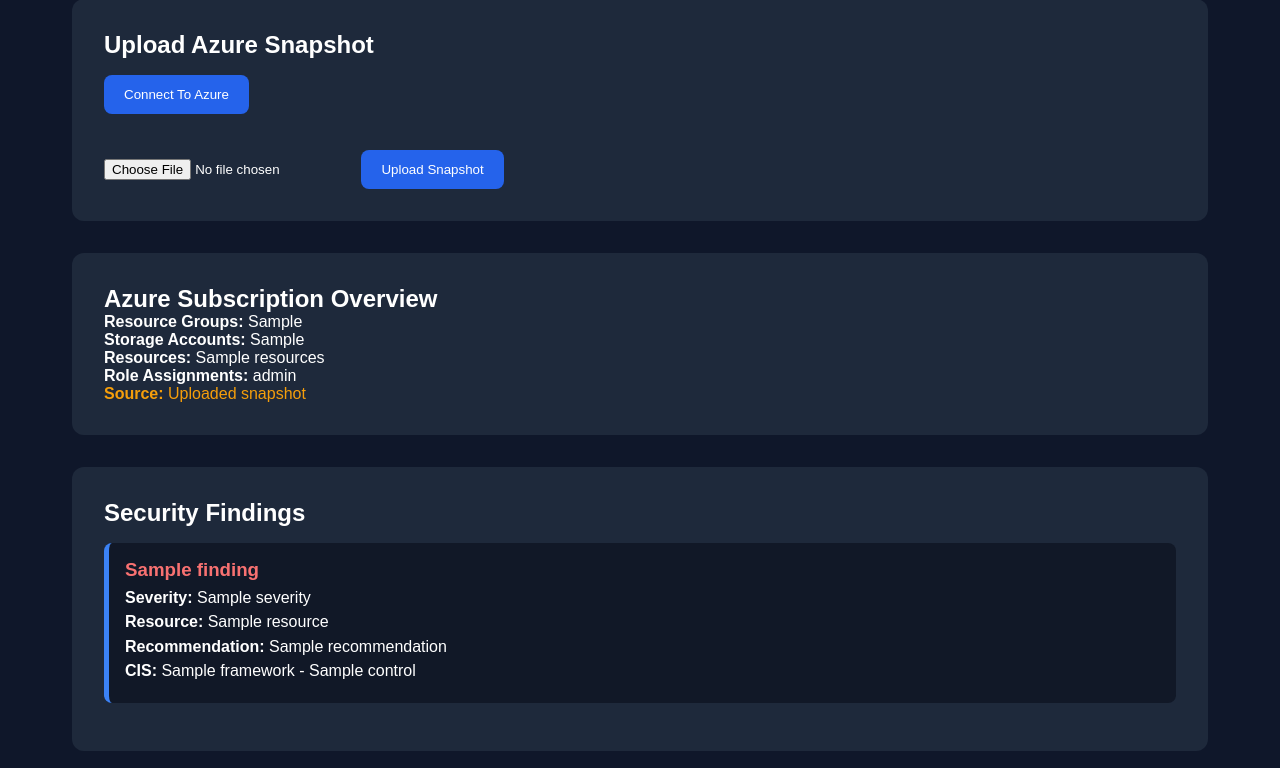
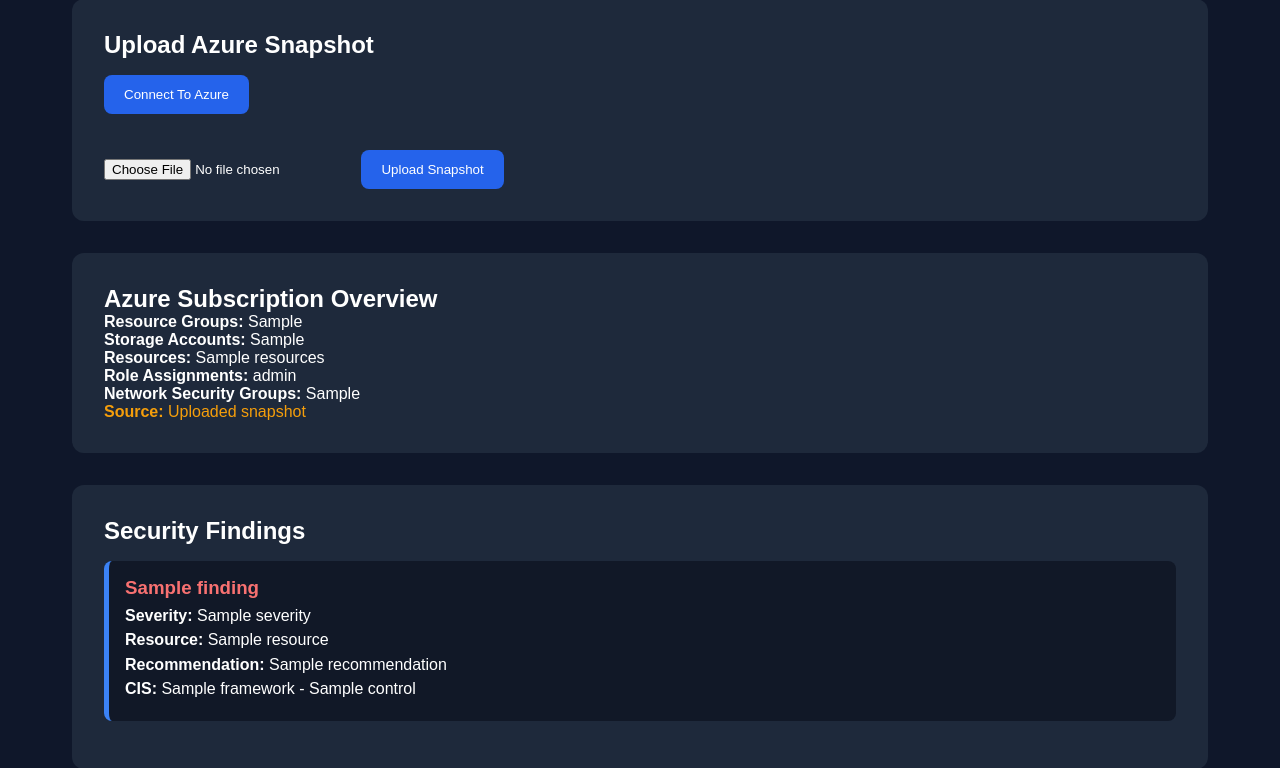
Before and after one commit to Maliyka-L/Cloud_Posture_Auditor, a Flask app: template templates/index.html in a window 1280 px wide. Shown: the part 320-1088 px from the top of the page. Run offline with Flask 3, Linux system fonts and the light colour scheme; the template is opened without the code that fills it: most values are stand-ins (such as "Sample title", 1, 10 or a date in 2020).

Commit message:
Improve dashboard accuracy and error handling

```diff
--- a/app.py
+++ b/app.py
@@ -45,7 +45,9 @@ def build_dashboard(snapshot, source):
         "resource_groups": len(snapshot.get("resource_groups", [])),
         "storage_accounts": len(snapshot.get("storage_accounts", [])),
         "resources": len(snapshot.get("resources", [])),
-        "role_assignments": len(snapshot.get("role_assignments", []))
+        "role_assignments": len(snapshot.get("role_assignments", [])),
+        "network_security_groups":
+            len(snapshot.get("network_security_groups", []))
     }
 
     resources_scanned = (
--- a/templates/index.html
+++ b/templates/index.html
@@ -228,6 +228,11 @@
         {{ azure_summary.role_assignments }}
     </p>
 
+    <p>
+        <strong>Network Security Groups:</strong>
+        {{ azure_summary.network_security_groups }}
+    </p>
+
     {% if source == "live" %}
     <p style="color:#22c55e;">
         <strong>Source:</strong>
```
